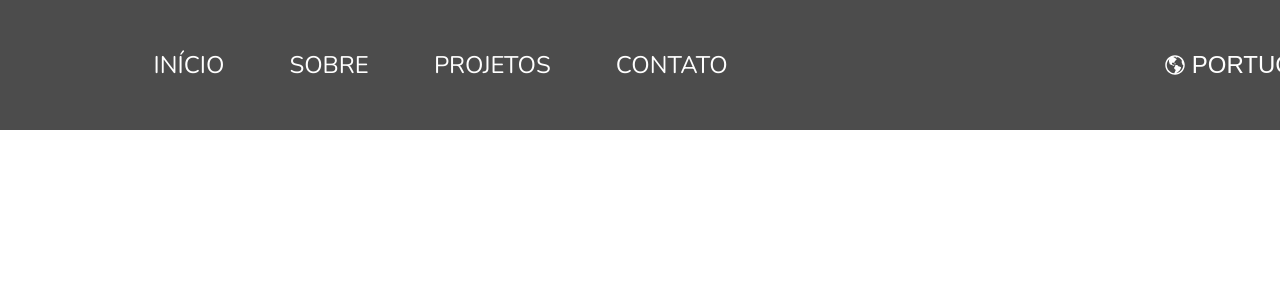
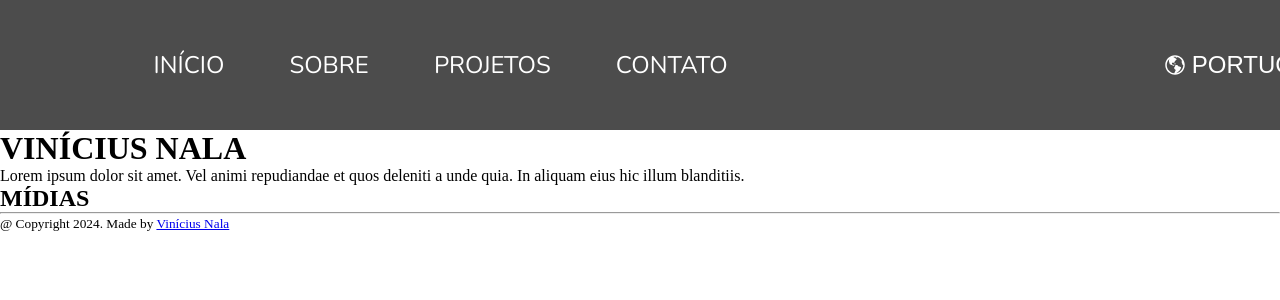
Before and after one commit to ViniciusNalaSantos/PersonalWebsite, a React (Create React App) app in the folder frontend/: page / in a window 1280 px wide. Shown: the top 300 px of the page. Built offline with nearby package versions, Linux system fonts and the light colour scheme.

Commit message:
Refactoring banner code and footer development.

```diff
--- a/frontend/src/App.js
+++ b/frontend/src/App.js
@@ -1,8 +1,12 @@
 import Banner from './components/Banner';
+import Footer from './components/Footer';
 
 function App() {
   return (
-    <div><Banner></Banner></div>
+    <div>
+      <Banner />
+      <Footer />
+    </div>
   );
 }
 
--- a/frontend/src/components/Banner/banner.css
+++ b/frontend/src/components/Banner/banner.css
@@ -3,6 +3,7 @@
 :root {
     --color-main-dark-grey: #4C4C4C;
     --color-secondary-white: #FFFFFF;
+    --font-family-main: "Nunito", sans-serif;
 }
 
 * {
@@ -17,7 +18,7 @@
     min-width: 100%;
     display: flex;
     font-size: 1.5rem;
-    font-family: "Nunito", sans-serif;
+    font-family: var(--font-family-main);
     width: 100%;
 }
 
--- a/frontend/src/components/Banner/index.js
+++ b/frontend/src/components/Banner/index.js
@@ -3,7 +3,6 @@ import { FaChevronDown } from "react-icons/fa6";
 import './banner.css'
 
 function Banner() {
-
   return (
     <header className="banner">
         <nav className="banner-navigations">
--- /dev/null
+++ b/frontend/src/components/Footer/index.js
@@ -0,0 +1,21 @@
+import './footer.css'
+
+function Footer() {
+    const text = 'Lorem ipsum dolor sit amet. Vel animi repudiandae et quos deleniti a unde quia. In aliquam eius hic illum blanditiis.'
+
+  return (
+    <footer className='footer'>
+        <h1 className='footer-title'>VINÍCIUS NALA</h1>
+        <section className='footer-text'>{text}</section>
+        <aside>
+            <h1>MÍDIAS</h1>
+        </aside>
+        <hr className='line' />
+        <small>
+            @ Copyright 2024. Made by <a href='https://www.linkedin.com/in/viniciusnala/'>Vinícius Nala</a>
+            </small>
+    </footer>
+  )
+}
+
+export default Footer
```
Also changed, not shown: frontend/src/components/Footer/footer.css (added).
